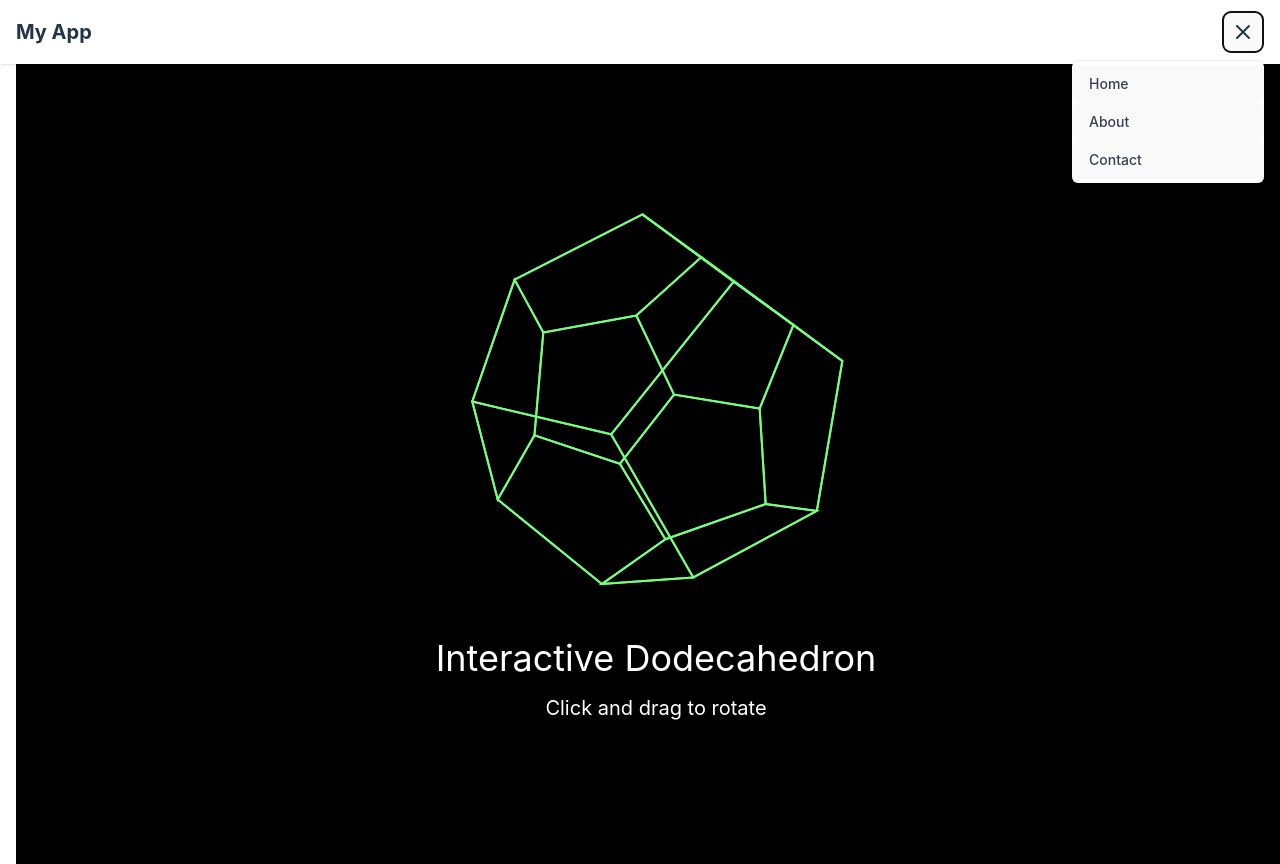
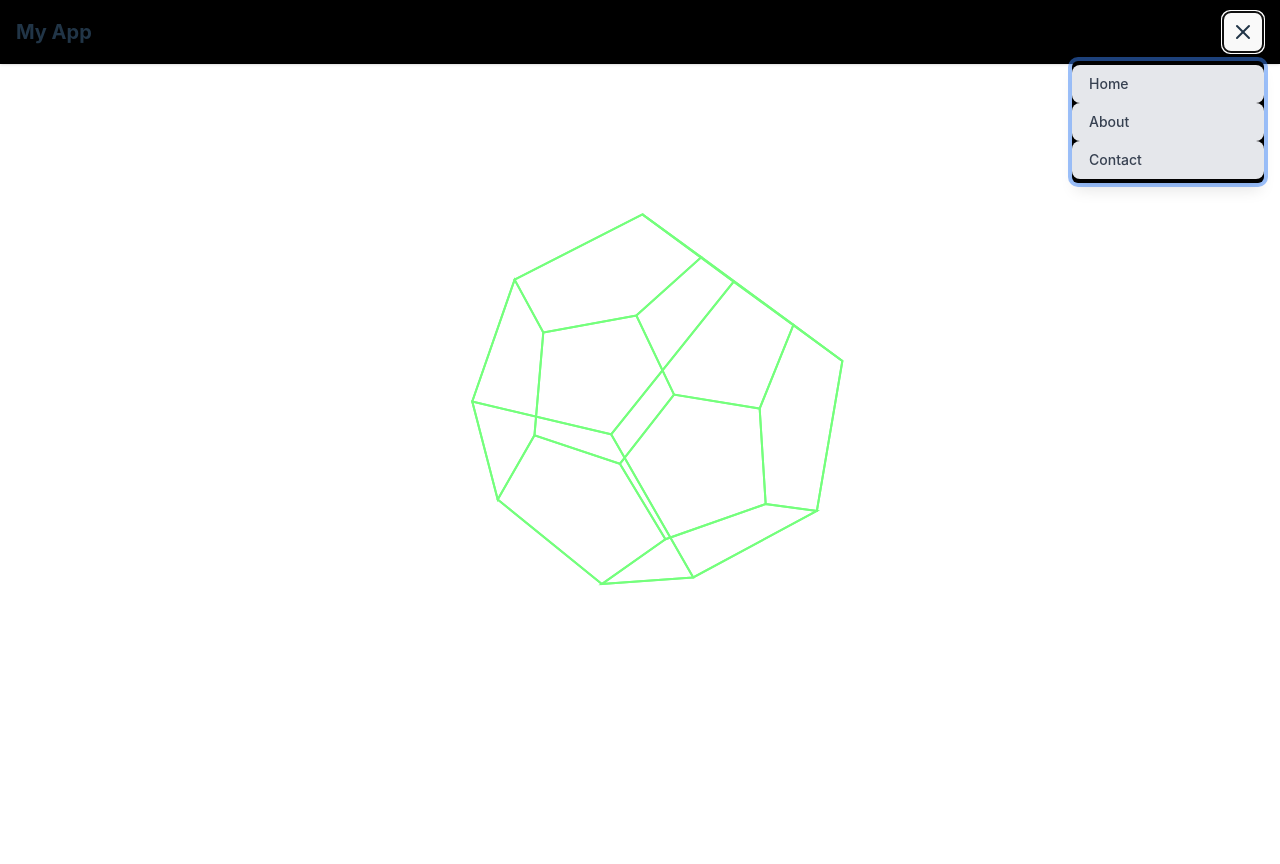
Before and after one commit to michaelcapps/dodecahedronApp, a React (Vite) app: page / in a window 1280 px wide. Both pictures are taken after a click on the button "Open menu". Built offline with nearby package versions, Linux system fonts and the light colour scheme.

Commit message:
Some minor style changes

```diff
--- a/src/App.tsx
+++ b/src/App.tsx
@@ -33,7 +33,7 @@ const Layout = () => {
       {/* Container to limit width and center content */}
       <div className="w-full max-w-7xl">
         {/* Persistent Header */}
-        <header className="fixed top-0 left-0 right-0 bg-white shadow z-10">
+        <header className="fixed top-0 left-0 right-0 bg-black shadow z-10">
           <div className="max-w-7xl mx-auto px-4">
             <div className="flex justify-between items-center h-16">
               <h1 className="text-xl font-bold">My App</h1>
--- a/src/DodecahedronRotatable.tsx
+++ b/src/DodecahedronRotatable.tsx
@@ -141,7 +141,7 @@ const DodecahedronDisplay = () => {
   const b = (Math.abs(transformedVertices[0].z)/maxCoord)*255;
 
   return (
-    <div className="h-screen w-screen bg-black flex items-center justify-center">
+    <div className="h-screen w-screen flex items-center justify-center">
       <div className="text-center">
         <svg
           width="400"
--- a/src/TopMenu.tsx
+++ b/src/TopMenu.tsx
@@ -34,7 +34,7 @@ export const TopMenu = ({
     <div className={`relative ${className}`}>
       <button
         onClick={() => setIsOpen(!isOpen)}
-        className="p-2 hover:bg-gray-100 rounded-lg transition-colors"
+        className="p-2 hover:bg-gray-500 rounded-lg transition-colors"
         aria-label={isOpen ? 'Close menu' : 'Open menu'}
         aria-expanded={isOpen}
         aria-haspopup="true"
@@ -53,13 +53,13 @@ export const TopMenu = ({
           aria-orientation="vertical"
           aria-labelledby="menu-button"
         >
-          <div className="rounded-md bg-white ring-1 ring-black ring-opacity-5">
+          <div className="rounded-md bg-black ring-4 ring-red ring-opacity-50">
             <div className="py-1">
               {items.map((item) => (
                 <button
                   key={item.path}
                   onClick={() => handleNavigation(item.path)}
-                  className="w-full text-left px-4 py-2 text-sm text-gray-700 hover:bg-gray-100 hover:text-gray-900"
+                  className="w-full bg-gray-200 text-left px-4 py-2 text-sm text-gray-700 hover:bg-gray-100 hover:text-gray-900"
                   role="menuitem"
                 >
                   {item.label}
```
